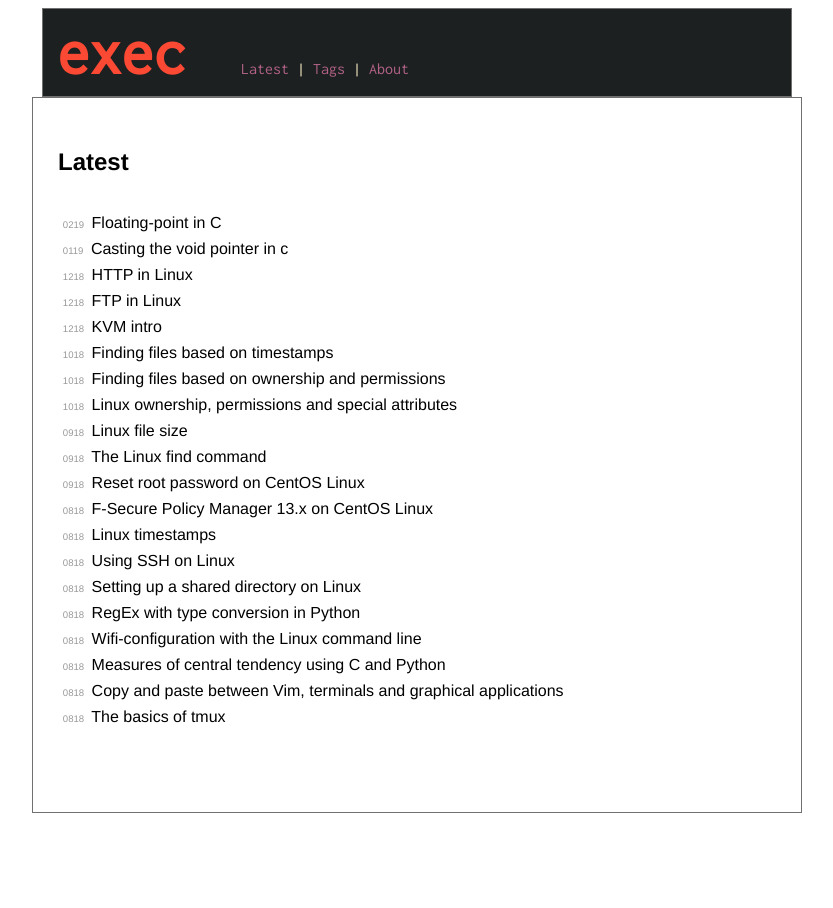
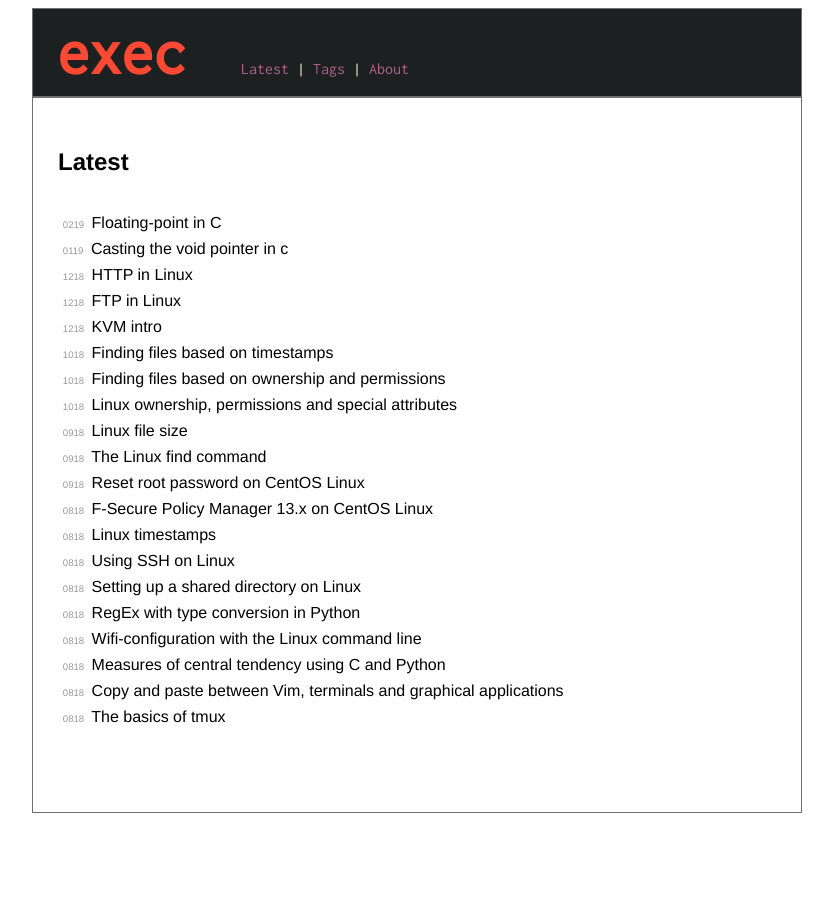
Before and after one commit to execas/execas.github.io, a Jekyll site: the page built from index.html, in a window 1280 px wide. Shown: the whole page, without its empty margins (223-1056 px from the left). Built offline with Jekyll 4.4.1, drawn with Linux system fonts in a browser that asks for light colours.

Commit message:
Update execas.css

```diff
--- a/css/execas.css
+++ b/css/execas.css
@@ -122,7 +122,7 @@ p {
      color: #fbf1c7;
      margin:0 auto;
      max-width: 720px;
-     padding: 10px 14px 10px 14px;
+     padding: 10px 24px 10px 24px;
      border:1px solid #707070;
 }
 
```
